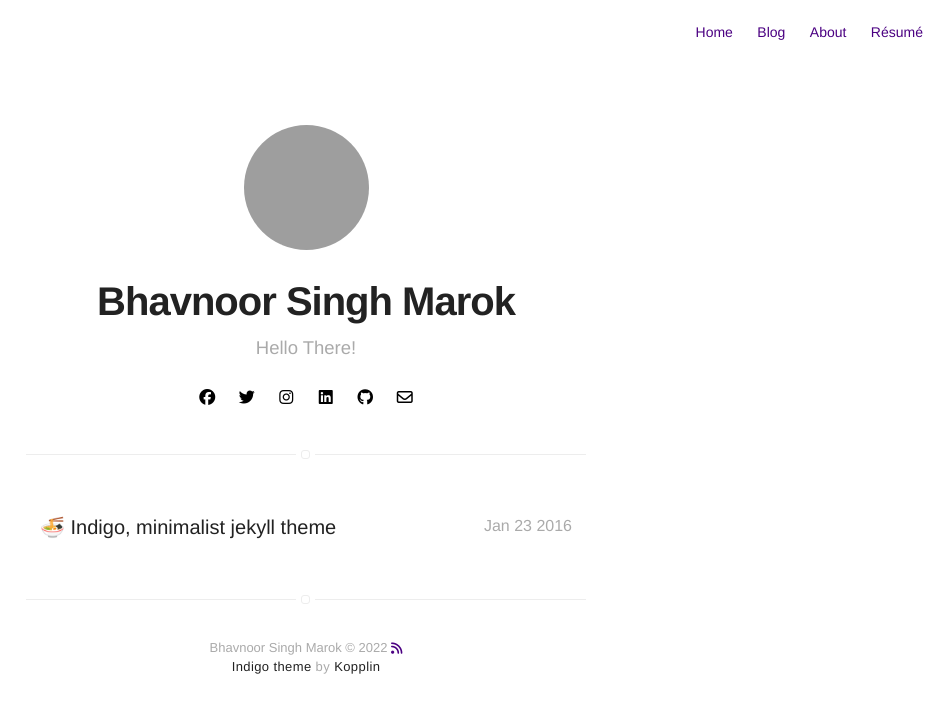
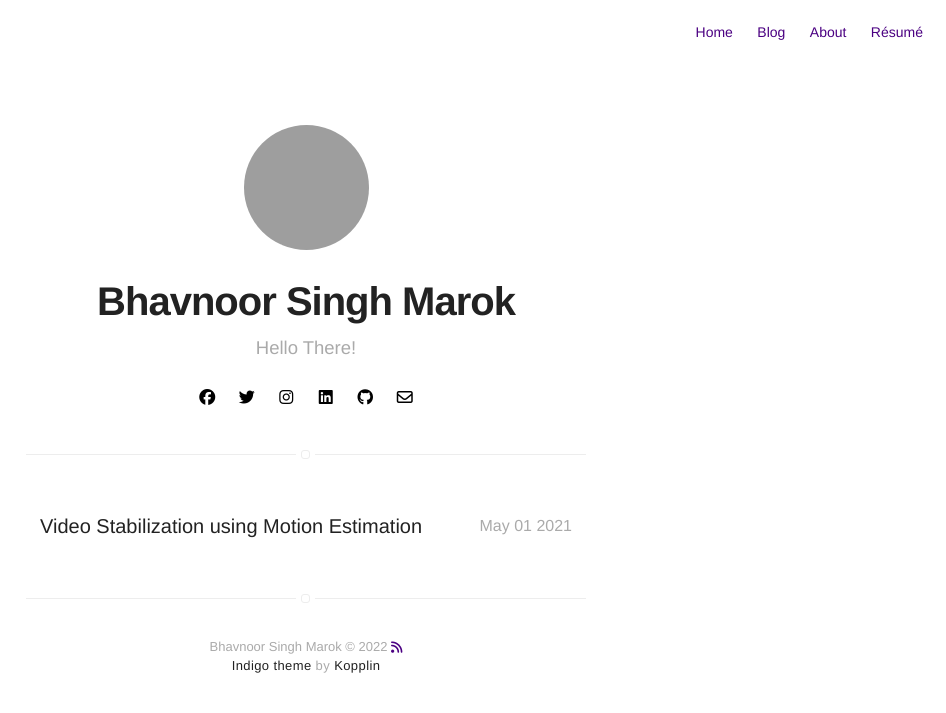
Before and after one commit to bhavnoormarok/me, a Jekyll site: the page built from projects.html, in a window 1280 px wide. Shown: the top 713 px of the page, without its empty margins (334-1280 px from the left). Built offline with Jekyll 4.4.1, drawn with Linux system fonts in a browser that asks for light colours; nearby versions of some CDN libraries; emoji names are drawn with the system emoji font; part of the change alters nothing that is shown.

Commit message:
update post

```diff
--- a/_posts/2016-01-23-indigo-jekyll-theme.markdown
+++ b/_posts/2016-01-23-indigo-jekyll-theme.markdown
@@ -1,7 +1,7 @@
 ---
-title: ":ramen: Indigo, minimalist jekyll theme"
+title: "Video Stabilization using Motion Estimation"
 layout: post
-date: 2016-01-23 22:10
+date: May 2021 - Nov 2021
 tag: jekyll
 image: https://sergiokopplin.github.io/indigo/assets/images/jekyll-logo-light-solid.png
 headerImage: true
@@ -9,26 +9,17 @@ projects: true
 hidden: true # don't count this post in blog pagination
 description: "This is a simple and minimalist template for Jekyll for those who likes to eat noodles."
 category: project
-author: johndoe
+author: Prof. Ajit Rajwade, PhD Jerin Geo James
 externalLink: false
 ---
 
 ![Screenshot](https://raw.githubusercontent.com/sergiokopplin/indigo/gh-pages/assets/screen-shot.png)
 
-Example of project - Indigo Minimalist Jekyll Template - [Demo](https://sergiokopplin.github.io/indigo/). This is a simple and minimalist template for Jekyll for those who likes to eat noodles.
+In summer 2021, I worked with [Prof. Ajit Rajwade](https://www.cse.iitb.ac.in/~ajitvr/) of IIT Bombay on developing a video stabilization pipeline by making use of wrap fields and optical flows. The summer project was carried forward as an RnD course project.
 
 ---
+Results:
+![Original video](https://github.com/bhavnoormarok/me/blob/main/assets/images/original.mp4)
+![stabilized video](https://github.com/bhavnoormarok/me/blob/main/assets/images/processed.mp4)
 
-What has inside?
-
-- Gulp
-- BrowserSync
-- Stylus
-- SVG
-- No JS
-- [98/100](https://developers.google.com/speed/pagespeed/insights/?url=http%3A%2F%2Fsergiokopplin.github.io%2Findigo%2F)
-
----
-
-[Check it out](https://sergiokopplin.github.io/indigo/) here.
-If you need some help, just [tell me](https://github.com/sergiokopplin/indigo/issues).
+If you need the code for this project, feel free to contact me.
```
